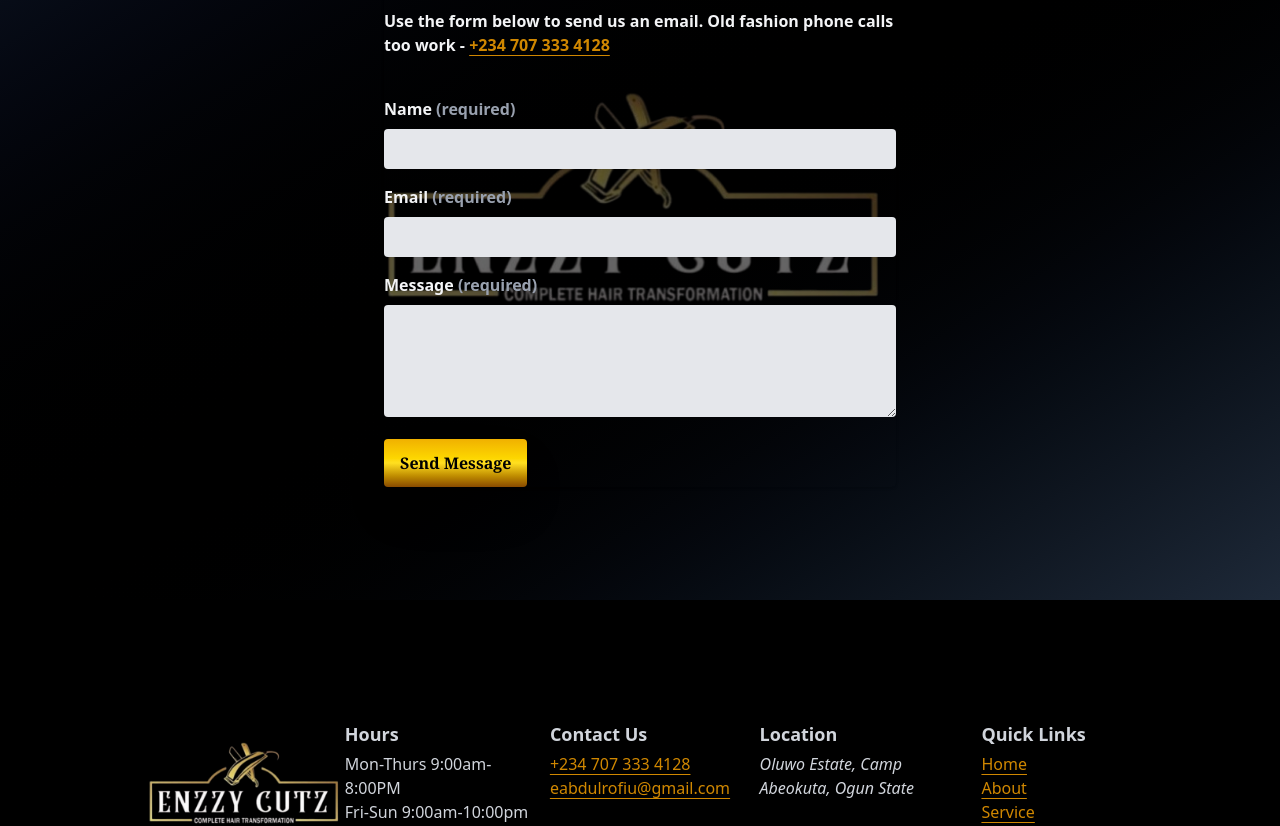
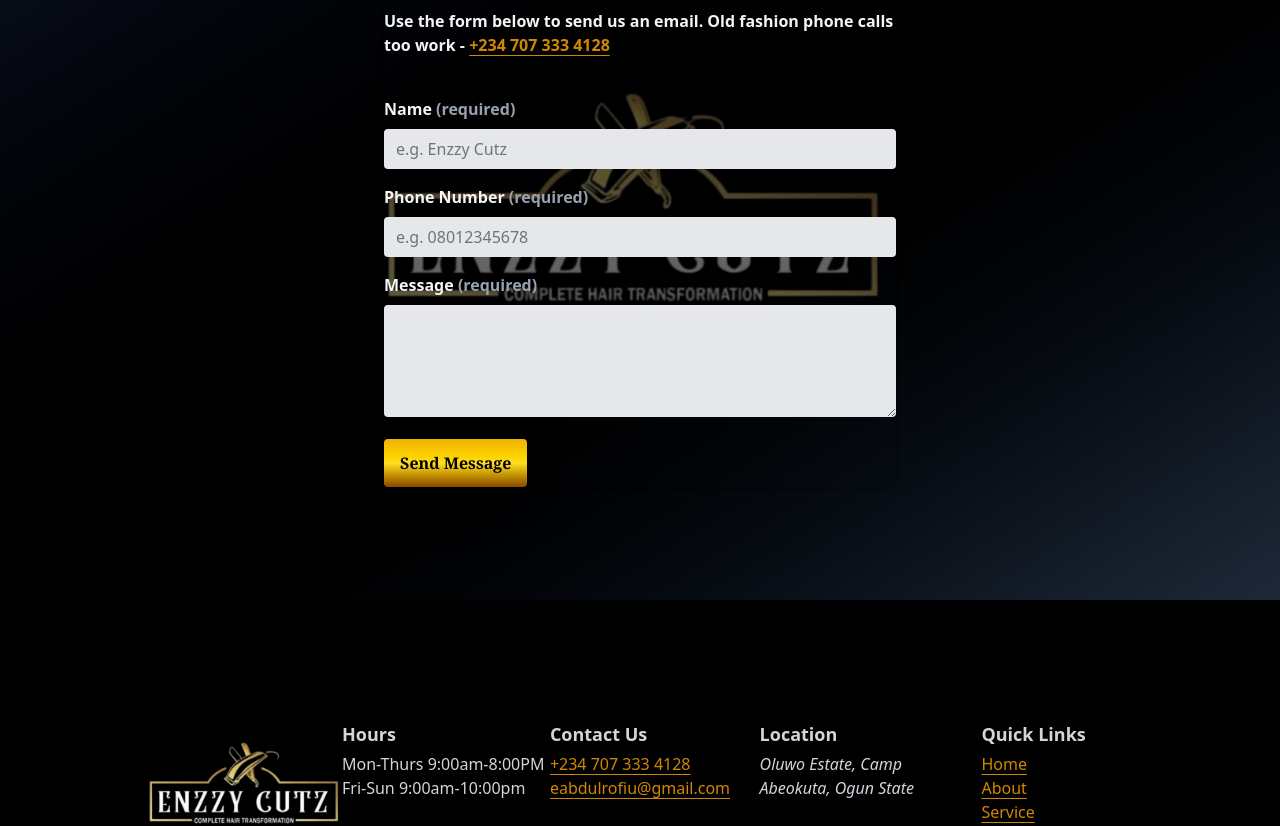
Before and after one commit to webcodeed/Enzzy_haircut, a React (Vite) app: page /Contact in a window 1280 px wide. Shown: the part 1000-1826 px from the top of the page. Built offline with nearby package versions, Linux system fonts and the light colour scheme; a web font is replaced by a local one.

Commit message:
changed contact info to number in place of gmail

```diff
--- a/src/ButtonCta.jsx
+++ b/src/ButtonCta.jsx
@@ -1,12 +1,10 @@
 import { ArrowRight } from "lucide-react"
 
-function ButtonCta({item}) {
+function ButtonCta({ item }) {
     return (
-    <button
+        <button className=" bg-gradient-to-b from-yellow-500 via-yellow-300 to-yellow-800 font-serif hover:from-yellow-300 hover:via-yellow-500 hover:to-yellow-600  text-black text-xl font-semibold rounded-xl shadow-2xl hover:shadow-yellow-400/25 active:scale-90 transform transition-all duration-300 mb-10 ">
+            <a
                 rel="noopener noreferrer"
-                                className=" bg-gradient-to-b from-yellow-500 via-yellow-300 to-yellow-800 font-serif hover:from-yellow-300 hover:via-yellow-500 hover:to-yellow-600  text-black text-xl font-semibold rounded-xl shadow-2xl hover:shadow-yellow-400/25 active:scale-90 transform transition-all duration-300 mb-10 "
-                            >
-                                <a
                 target="blank"
                 className="py-4 px-8 inline-flex items-center justify-center"
                 href="https://wa.me/2348071029309?text=Hello%2C%20I%27d%20like%20to%20schedule%20an%20appointment.%20I%27m%20"
@@ -15,7 +13,7 @@
                 <ArrowRight className="ml-2 w-5 h-5 group-hover:translate-x-1 transition-transform" />
             </a>
         </button>
-   );
+    )
 }
 
-export default ButtonCta;
+export default ButtonCta
--- a/src/Contact.jsx
+++ b/src/Contact.jsx
@@ -73,43 +73,58 @@
                             </p>
                         )}
                         <div>
-                            <label className="block font-semibold mb-2">
+                            <label
+                                htmlFor="name"
+                                className="block font-semibold mb-2"
+                            >
                                 Name{" "}
                                 <span className=" text-gray-400">
                                     (required)
                                 </span>
                             </label>
                             <input
+                                id="name"
                                 type="text"
                                 name="name"
                                 required
                                 className="w-full bg-gray-200 text-black px-3 py-2 rounded"
+                                placeholder="e.g. Enzzy Cutz"
                             />
                         </div>
 
                         <div>
-                            <label className="block mb-2 font-semibold">
-                                Email{" "}
+                            <label
+                                htmlFor="number"
+                                className="block mb-2 font-semibold"
+                            >
+                                Phone Number{" "}
                                 <span className=" text-gray-400">
                                     (required)
                                 </span>
                             </label>
                             <input
-                                type="email"
+                                id="number"
+                                type="tel"
                                 name="email"
                                 required
                                 className="w-full bg-gray-200 text-black px-3 py-2 rounded"
+                                pattern="^0[789][01]\d{8}$"
+                                placeholder="e.g. 08012345678"
                             />
                         </div>
 
                         <div>
-                            <label className="block font-semibold mb-2">
+                            <label
+                                htmlFor="message"
+                                className="block font-semibold mb-2"
+                            >
                                 Message{" "}
                                 <span className=" text-gray-400">
                                     (required)
                                 </span>
                             </label>
                             <textarea
+                                id="message"
                                 name="message"
                                 rows="4"
                                 required
@@ -133,11 +148,11 @@
                     >
                         <div
                             onClick={(e) => e.stopPropagation()}
-                            className=" absolute flex backdrop-blur-2xl flex-col justify-center items-center z-50 top-[50%] left-[50%] translate-x-[-50%] translate-y-[-50%]  bg-white w-7/10 sm:w-5/10 h-4/10"
+                            className=" absolute flex backdrop-blur-2xl flex-col justify-center items-center z-50 top-[50%] left-[50%] translate-x-[-50%] translate-y-[-50%]  bg-white w-7/10 sm:w-5/10 md:w-4/10 lg:w-3/10 h-4/10"
                         >
                             <CheckCircle className=" text-green-600 m-2 w-5/10 h-5/10" />
 
-                            <p className="text-black m-2">
+                            <p className="text-black m-2 font-bold">
                                 Message sent successfully!
                             </p>
                             <button
--- a/src/Footer.jsx
+++ b/src/Footer.jsx
@@ -32,8 +32,8 @@
 
                     <div className=" col-start-1 md:col-start-2 ">
                         <h3 className="text-lg font-bold mb-1">Hours</h3>
-                        <p>Mon-Thurs 9:00am-8:00PM</p>
-                        <p>Fri-Sun 9:00am-10:00pm</p>
+                        <p className=" whitespace-nowrap">Mon-Thurs 9:00am-8:00PM</p>
+                        <p className=" whitespace-nowrap" >Fri-Sun 9:00am-10:00pm</p>
                     </div>
                     <div className=" col-start-1 md:col-start-3 ">
                         <h3 className="text-lg font-bold mb-1">Contact Us</h3>
--- a/src/Service.jsx
+++ b/src/Service.jsx
@@ -202,7 +202,7 @@
                                 Book Your Cut
                             </a>
               </button>
-              <button className="bg-white/30 backdrop-blur-sm border border-white/20 text-white rounded-xl text-lg font-semibold hover:bg-white/20 transition-all duration-200">
+              <button className="bg-black/30 backdrop-blur-sm border border-white/20 text-white rounded-xl text-lg font-semibold hover:bg-white/20 transition-all duration-200">
               <a
                             href="tel:+2347073334128"
                             rel="noopener noreferrer"
```
Lines whose indentation alone changed are shown as unchanged.
